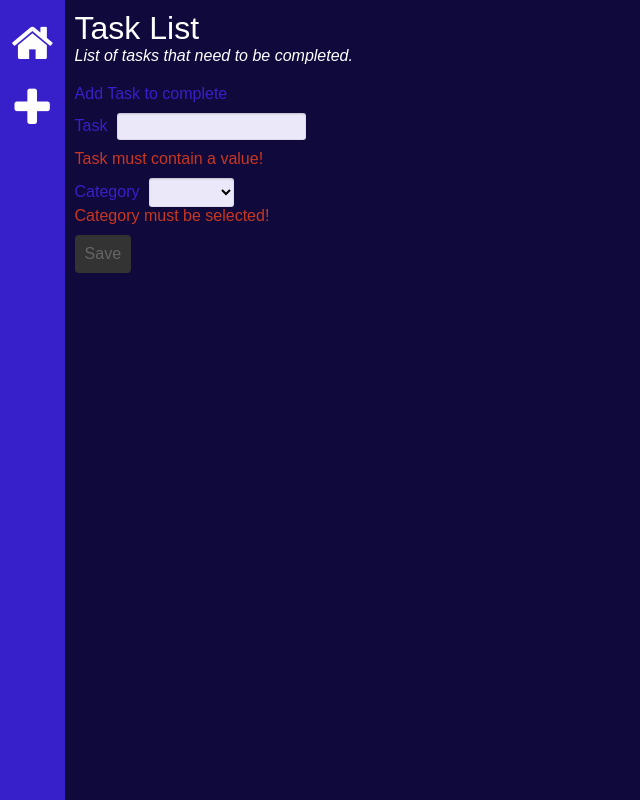
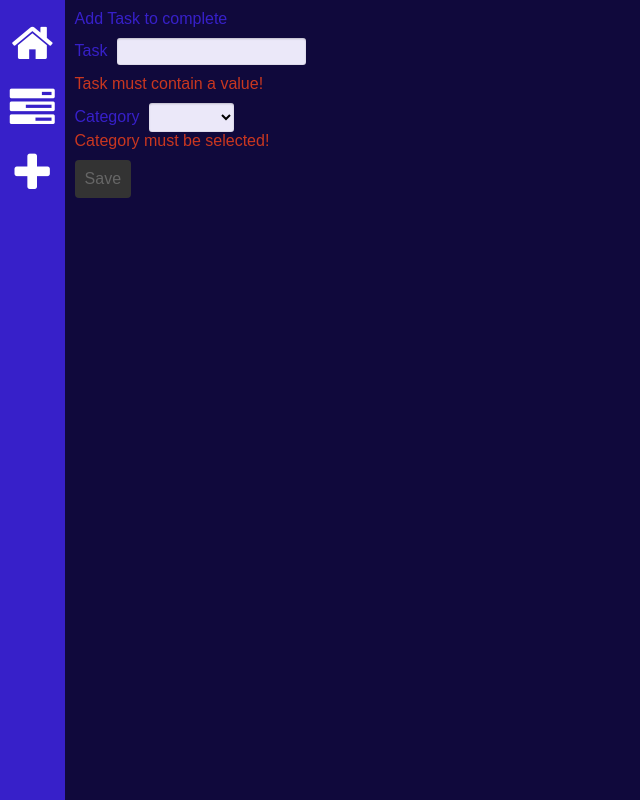
Before and after one commit to SirBoots560/HomeSite, an Angular app in the folder frontend/: page /add in a window 1280 px wide. Shown: the whole page, without its empty margins (0-640 px from the left). Built offline with nearby package versions, Linux system fonts and the light colour scheme.

Commit message:
Changing some routing and styling

```diff
--- a/frontend/src/app/app-routing.module.ts
+++ b/frontend/src/app/app-routing.module.ts
@@ -2,9 +2,11 @@ import { NgModule } from '@angular/core';
 import { RouterModule, Routes } from '@angular/router';
 import { TaskItemFormComponent } from './task-item-form/task-item-form.component';
 import { TaskItemListComponent } from './task-item-list/task-item-list.component';
+import { HomeComponent } from './home/home.component';
 
 const routes: Routes = [
 { path: 'add', component: TaskItemFormComponent },
+{ path: 'home', component: HomeComponent },
 { path: ':category', component: TaskItemListComponent },
 { path: '', pathMatch: 'full', redirectTo: 'all' }];
 
--- a/frontend/src/app/app.component.css
+++ b/frontend/src/app/app.component.css
@@ -24,13 +24,3 @@
     width: 100%;
     background-color: #10093C;
   }
-  section > header {
-    color: #ffffff;
-    padding: 10px;
-  }
-  section > header > h1 {
-    font-size: 2em;
-  }
-  section > header .description {
-    font-style: italic;
-  }
--- a/frontend/src/app/app.component.html
+++ b/frontend/src/app/app.component.html
@@ -1,15 +1,14 @@
 <nav>
-  <a routerLink="/">
+  <a routerLink="/home">
     <i class="fa fa-home" aria-hidden="true" style="color: #FFF"></i>
+  </a>
+  <a routerLink="/all">
+    <i class="fa fa-tasks" aria-hidden="true"></i>
   </a>
   <a routerLink="/add">
     <i class="fa fa-plus" aria-hidden="true" style="color: #FFF"></i>
   </a>
 </nav>
 <section>
-  <header>
-    <h1>Task List</h1>
-    <p class="description">List of tasks that need to be completed.</p>
-  </header>
   <router-outlet></router-outlet>
 </section>
--- a/frontend/src/app/task-item-list/task-item-list.component.css
+++ b/frontend/src/app/task-item-list/task-item-list.component.css
@@ -19,11 +19,20 @@
 
   header {
     color: #c6c5c3;
+    padding: 10px;
     padding-bottom: 10px;
+  }
+
+  header > h1 {
+    font-size: 2em;
   }
 
   header > h2 {
     font-size: 1.4em;
+  }
+
+  header .description {
+    font-style: italic;
   }
 
   section {
--- a/frontend/src/app/task-item-list/task-item-list.component.html
+++ b/frontend/src/app/task-item-list/task-item-list.component.html
@@ -1,4 +1,7 @@
 <header>
+    <h1>Task List</h1>
+    <p class="description">List of tasks that need to be completed.</p>
+
   <select name="category" id="category" #cat (change)="getTaskItems(cat.value, false)">
     <option *ngFor='let category of lookupLists.categories_show' value="{{ category }}">{{ category }}</option>
   </select>
```
